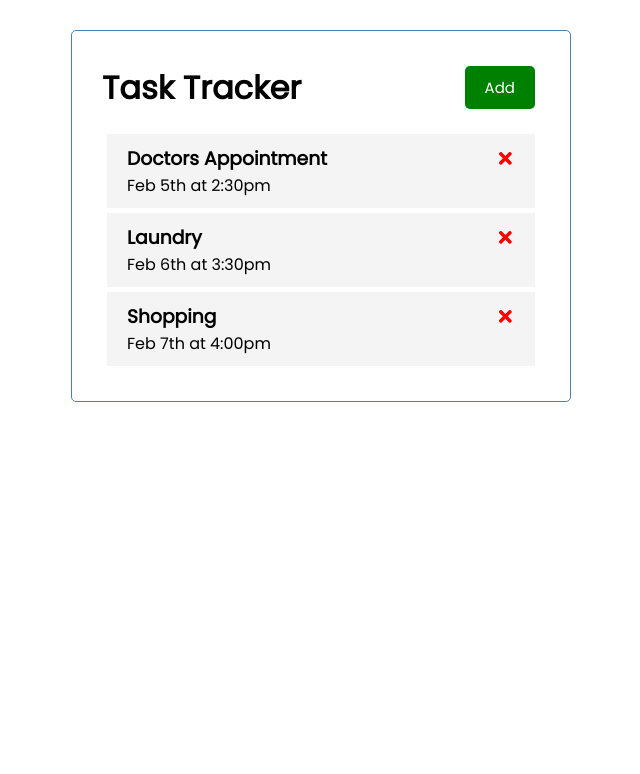
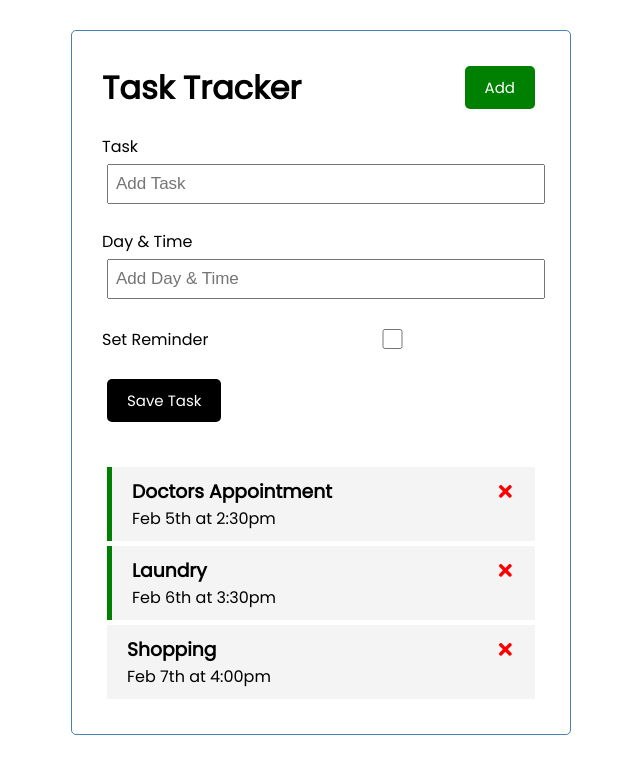
Before and after one commit to jjackson17mv/revisit-react-practice, a React (Create React App) app in the folder app-tracker/: page / in a window 1280 px wide. Shown: the top 774 px of the page, without its empty margins (319-959 px from the left). Built offline with nearby package versions, Linux system fonts and the light colour scheme.

Commit message:
fixed false set reminder

```diff
--- a/app-tracker/src/App.js
+++ b/app-tracker/src/App.js
@@ -1,10 +1,12 @@
-import "./App.css";
+import { useState } from "react";
 import Header from './components/Header';
 import Tasks from './components/Tasks';
-import { useState } from "react";
+import AddTask from './components/AddTask';
+import "./App.css";
+
 
 const App = () => {
-  const [tasks, setTasks] = useState([
+  const [tasks, setTasks,] = useState([
     {
       id: 1,
       text: "Doctors Appointment",
@@ -25,19 +27,27 @@ const App = () => {
     },
   ]);
 
+  //Add task
+  const addTask = (task) => {
+    console.log(task)
+  }
+
+
+
   //Delete task
   const deleteTask = (id) => {
-    setTasks(tasks.filter((task)=> task.id !==id))
+    setTasks(tasks.filter((task) => task.id !== id))
   }
 
-  const toggleReminder =(id) => {
-    console.log(id)
+  const toggleReminder = (id) => {
+    setTasks(tasks.map((task) => task.id === id ? { ...task, reminder: !task.reminder } : task))
   }
 
   return (
     <div className="container">
-     <Header/>
-     {tasks.length > 0 ?<Tasks tasks ={tasks} onDelete= {deleteTask} onToggle={toggleReminder}/> : 'NO TASK TO SHOW'}
+      <Header />
+      <AddTask onAdd={addTask} />
+      {tasks.length > 0 ? (<Tasks tasks={tasks} onDelete={deleteTask} onToggle={toggleReminder} />) : ('NO TASK TO SHOW')}
     </div>
   );
 }
--- /dev/null
+++ b/app-tracker/src/components/AddTask.js
@@ -0,0 +1,42 @@
+import { useState } from 'react'
+
+const AddTask = ({ onAdd }) => {
+    const [text, setText] = useState('')
+    const [day, setDay] = useState('')
+    const [reminder, setReminder] = useState(false)
+
+    const onSubmit = (e) => {
+        e.preventDefault()
+
+        if (!text) {
+            alert('Please add task')
+        }
+
+        onAdd({ text, day, reminder })
+
+        setText('')
+        setDay('')
+        setReminder(false)
+    }
+    return (
+        <form className="add-form" onSubmit={onSubmit}>
+            <div className="form-control">
+                <label>Task</label>
+                <input type="text" placeholder="Add Task" value={text} onChange={(e) => setText(e.target.value)} />
+            </div>
+            <div className="form-control">
+                <label>Day & Time </label>
+                <input type="text" placeholder="Add Day & Time" value={day} onChange={(e) => setDay(e.target.value)} />
+            </div>
+            <div className="form-control form-control-check">
+                <label>Set Reminder</label>
+                <input type="checkbox" checked={reminder} value={reminder} onChange={(e) => setReminder(e.currentTarget.checked)} />
+            </div>
+
+            <input type="submit" value="Save Task" className='btn btn-blocks' />
+
+        </form>
+    );
+};
+
+export default AddTask;
--- a/app-tracker/src/components/Task.js
+++ b/app-tracker/src/components/Task.js
@@ -1,8 +1,8 @@
 import { FaTimes } from "react-icons/fa";
 
-const Task = ({ task, onDelete}) => {
+const Task = ({ task, onDelete, onToggle}) => {
   return (
-    <div className="task" onDoubleClick={() => ontoggle(task.id)}>
+    <div className={`task ${task.reminder ? 'reminder':'' }`} onDoubleClick={() => onToggle(task.id)}>
       <h3>
         {task.text} <FaTimes style={{ color: "red", cursor: "pointer" }} onClick={()=>onDelete(task.id)} />
       </h3>
```
